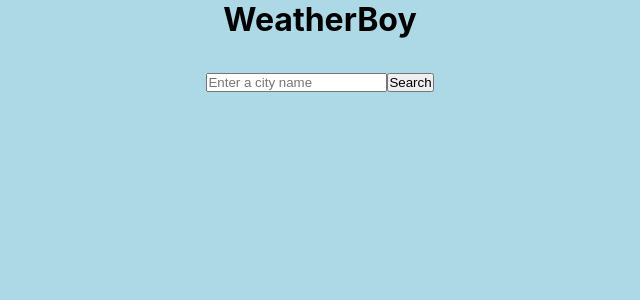
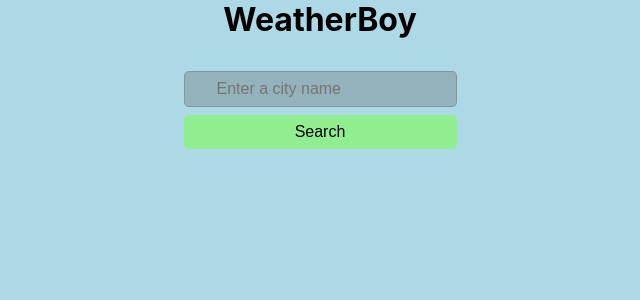
Before and after one commit to Shiftyhead2/weatherApp-ReactJS, a React (Create React App) app: page / in a window 1280 px wide. Shown: the top 300 px of the page, without its empty margins (320-960 px from the left). Built offline with nearby package versions, Linux system fonts and the light colour scheme; no server answers.

Commit message:
Refactored the code a little bit

```diff
--- a/src/App.css
+++ b/src/App.css
@@ -21,6 +21,43 @@
   width:100vw;
 }
 
+.form-input{
+  display:flex;
+  flex-direction: column;
+  gap:0.5rem;
+}
+
+.form-input button{
+  background-color: lightgreen;
+  border: none;
+  color:black;
+  padding:0.5rem 0.5rem;
+  border-radius: 5px;
+  cursor:pointer;
+  font-size: 1rem;
+  transition: all 0.2s ease-out;
+}
+
+.form-input button:hover{
+  background-color: green;
+  color:#fff;
+}
+
+.form-input input{
+  outline: none;
+  background: rgba(90, 90, 90, 0.3);
+  padding:0.5rem 2rem;
+  font-size: 1rem;
+  border: none;
+  border: 1px solid rgba(90, 90, 90, 0.3);
+  border-radius: 5px;
+  transition: all 0.2s ease-out;
+}
+
+.form-input input:focus{
+  background: rgba(90, 90, 90, 0.55);
+  border: 1px solid rgba(90, 90, 90, 0.55);
+}
 
 .weather-container{
   display:flex;
@@ -28,17 +65,61 @@
 }
 
 .condition-container{
-  border:1px solid black;
+  border:1.5px solid black;
+  background: rgba(90, 90, 90, 0.35);
   display:flex;
   flex-direction: column;
   justify-content: center;
   align-items: center;
-  padding:3.5rem 0;
-  gap:1rem;
+  padding:1rem 0;
+  gap:0.5rem;
   min-width:250px;
+  border-radius: 10px;
+  transition: all 0.2s ease-out;
+}
+
+.condition-container:hover{
+  transform: scale(1.05);
+  background: rgba(90, 90, 90, 0.5);
+}
+
+.condition-container p{
+  font-size: 1.2rem;
+  pointer-events: none;
+}
+
+.condition-container .min-max{
+  font-size: 0.95rem;
+}
+
+.condition-container .extra-info-container{
+  display:flex;
+  flex-direction: column;
+  background-color: rgba(90, 90, 90, 0.35);
+  border: 1px solid black;
+  width:85%;
+  padding:0.5rem 0;
+  gap:0.5rem;
+  text-align: center;
+  transition: all 0.2s ease-out;
+}
+
+.condition-container .extra-info-container h3{
+  font-size:1rem;
+  font-weight: bold;
+}
+
+.condition-container h2{
+  font-size: 1.8rem;
+  pointer-events: none;
 }
 
 img{
   width:90px;
   height:90px;
 }
+
+
+.hidden{
+  display:none !important;
+}
--- a/src/App.jsx
+++ b/src/App.jsx
@@ -7,7 +7,8 @@ function App() {
 
   const [lat,setLat] = useState(null);
   const [long,setLong] = useState(null);
-  const[weather,setWeather] = useState([]);
+  const[weather,setWeather] = useState(null);
+
 
   useEffect(() => {
     getLocation();
@@ -22,7 +23,7 @@ function App() {
       })
       .catch((err) => console.error(err));
       }else{
-        setWeather([]);
+        setWeather(null);
       }
   },[lat,long]);
 
@@ -47,8 +48,9 @@ function App() {
     <>
        <h1>WeatherBoy</h1>
        <SearchInput setLat = {setLat} setLong = {setLong} />
+       {weather ? <h2>Current weather for {weather.name}</h2> : <></>}
        <div className='container'>
-          {Object.keys(weather).length > 0 ? <WeatherList weatherCurrent = {weather}/> : <div></div>}
+          {weather ? <WeatherList weather = {weather}/> : <></>}
        </div>
     </>
   );
--- a/src/components/SearchInput.jsx
+++ b/src/components/SearchInput.jsx
@@ -24,13 +24,14 @@ const SearchInput = ({setLat,setLong}) => {
       .then((data) => {
         setLat(data[0].lat);
         setLong(data[0].lon);
+        setCity("");
       })
       .catch((err) => console.error(err));
     }
   },[city])
 
   return (
-    <div>
+    <div className='form-input'>
       <input type= "text" placeholder='Enter a city name' value = {value} onChange = {inputFieldHandler}></input>
       <button onClick= {onClickHandler}>Search</button>
     </div>
--- a/src/components/WeatherCard.jsx
+++ b/src/components/WeatherCard.jsx
@@ -1,13 +1,27 @@
-import React from 'react';
+import React, {useState} from 'react';
 
-const WeatherCard = ({weatherCurrent}) => {
+const WeatherCard = ({weather}) => {
+
+  const[showExtraInfo,setShowExtraInfo] = useState(false);
+
+  const onClickHandler = (event) => {
+    setShowExtraInfo(!showExtraInfo);
+  }
 
   return (
-    <div className='condition-container'>
-      <h2>{weatherCurrent.name}</h2>
-      <p>{Math.round(weatherCurrent.main.temp)}℃</p>
-      <img src = {`https://openweathermap.org/img/wn/${weatherCurrent.weather[0].icon}.png`}></img>
-      <p>{weatherCurrent.weather[0].description}</p>
+    <div className='condition-container' onMouseEnter={onClickHandler} onMouseLeave = {onClickHandler}>
+      <h2>{weather.weather[0].description}</h2>
+      <img src = {`https://openweathermap.org/img/wn/${weather.weather[0].icon}.png`} alt = {weather.weather[0].description}></img>
+      <p>Current temp: {Math.round(weather.main.temp)}℃</p>
+      <p>Feels like: {Math.round(weather.main.feels_like)}℃</p>
+      <div className={`extra-info-container ${showExtraInfo ? "" : "hidden"}`}>
+        <h3>Extra info</h3>
+        <p className='min-max'>Min/max temp: {Math.round(weather.main.temp_min)}℃ / {Math.round(weather.main.temp_max)}℃</p>
+        <p className='min-max'>Humidity: {weather.main.humidity}%</p>
+        <p className='min-max'>Pressure: {weather.main.pressure}mb</p>
+        <p className='min-max'>Wind direction: {weather.wind.deg}°</p>
+        <p className='min-max'>Wind speed: {Math.round(weather.wind.speed)} km/h</p>
+      </div>
     </div>
   );
 }
--- a/src/components/WeatherList.jsx
+++ b/src/components/WeatherList.jsx
@@ -1,10 +1,10 @@
 import React from 'react';
 import WeatherCard from './WeatherCard';
 
-const WeatherList = ({weatherCurrent}) => {
+const WeatherList = ({weather}) => {
   return (
     <div className='weather-container'>
-      <WeatherCard weatherCurrent = {weatherCurrent} />
+      <WeatherCard weather = {weather} />
     </div>
   );
 }
```
